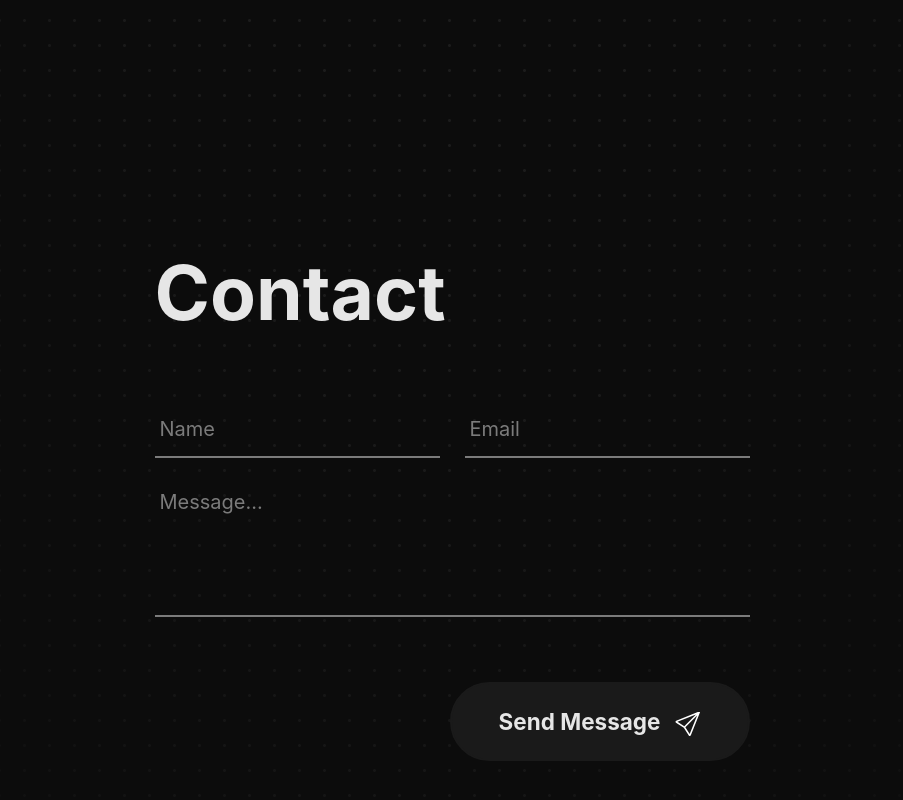
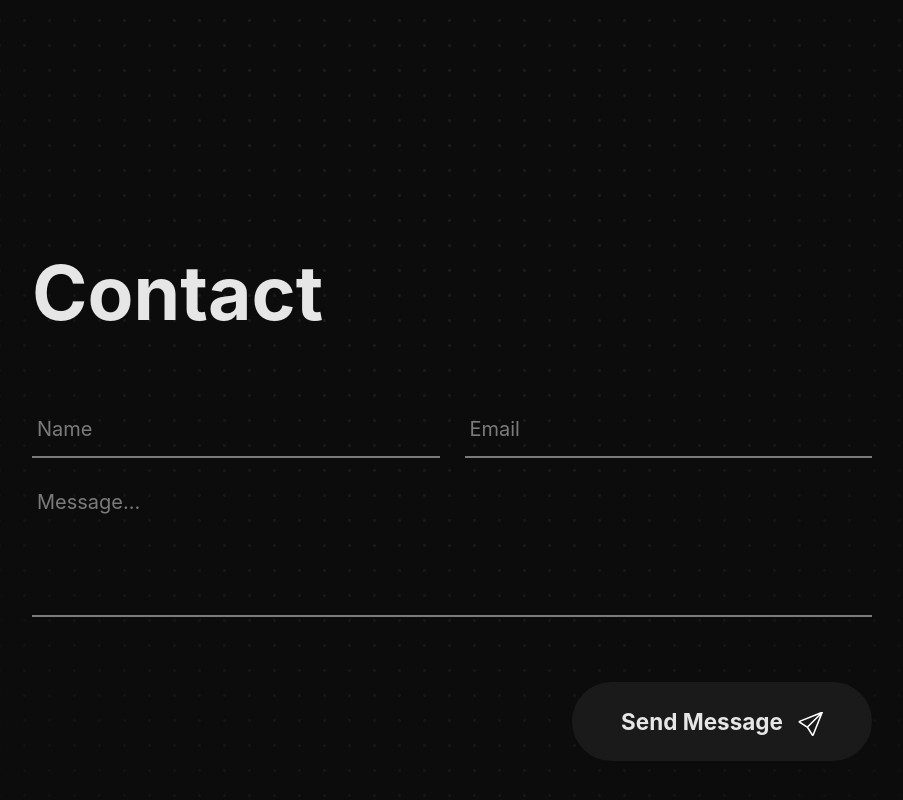
Before and after one commit to xWil/wil.gg-v2, a React (Vite) app: page / in a window 1280 px wide. Shown: the part 3242-4042 px from the top of the page, without its empty margins (188-1091 px from the left). Built offline with nearby package versions, Linux system fonts and the light colour scheme.

Commit message:
Fixed sizing issues

```diff
--- a/src/components/common/SectionTitle.tsx
+++ b/src/components/common/SectionTitle.tsx
@@ -1,6 +1,6 @@
 function SectionTitle({ title }: {title: string}) {
     return (
-        <span className="w-fit xs:max-sm:text-center text-5xl md:text-4xl lg:text-6xl 4xl:text-7xl text-text-primary font-bold mb-12 md:mb-16 transition-colors duration-500 hover:text-text-favourite">{title}</span>
+        <span className="w-fit xs:max-sm:text-center text-4xl md:text-5xl lg:text-6xl 4xl:text-7xl text-text-primary font-bold mb-12 md:mb-16 transition-colors duration-500 hover:text-text-favourite">{title}</span>
     )
 }
 
--- a/src/components/contact/Contact.tsx
+++ b/src/components/contact/Contact.tsx
@@ -1,6 +1,6 @@
 import SectionTitle from "../common/SectionTitle.tsx";
-import ContactField from "../common/ContactField.tsx";
-import SendButton from "../common/SendButton.tsx";
+import ContactField from "./ContactField.tsx";
+import SendButton from "./SendButton.tsx";
 import * as React from "react";
 
 function Contact() {
@@ -27,7 +27,7 @@ function Contact() {
 
     return (
         <section id="contact" className="min-h-screen pb-16 pt-32 px-4 md:px-8 lg:px-16 xl:px-24 flex flex-col items-center justify-center">
-            <div className="flex flex-col mx-8 md:mx-16 lg:mx-24 xl:mx-32 w-fit h-fit min-w-[50%]">
+            <div className="flex flex-col h-fit w-full max-w-[clamp(20rem,80vw,42rem)]">
                 <SectionTitle title="Contact"/>
                 <form noValidate={true} onSubmit={handleSubmit} className="flex flex-col gap-5">
                     <div className="flex max-sm:flex-col gap-5 w-full">
--- a/src/components/common/SendButton.tsx
+++ b/src/components/contact/SendButton.tsx
@@ -1,11 +1,11 @@
 function SendButton() {
     return (
         <div className="mt-8 flex justify-center sm:justify-end">
-            <button className="relative overflow-hidden w-full sm:w-auto min-w-60 bg-background-light border-background-light border-2 text-text-primary text-sm sm:text-[1rem] md:text-lg font-bold py-4 px-4 rounded-full
+            <button className="relative overflow-hidden w-fit sm:min-w-60 bg-background-light border-background-light border-2 text-text-primary text-sm sm:text-[1rem] md:text-lg font-bold py-4 px-4 rounded-full
             transition-all duration-200 hover:border-background-light-hover active:border-text-secondary">
                         <span className="relative z-10 flex items-center justify-center gap-3">
                             Send Message
-                            <img src="/icons/send.svg" alt="send" className="w-5 h-5 translate-y-0.5"/>
+                            <img src="/icons/send.svg" alt="send" className="w-4 h-4 sm:w-5 sm:h-5 translate-y-0.5"/>
                         </span>
             </button>
         </div>
```
Also changed, not shown: src/components/contact/ContactField.tsx (renamed from src/components/common/ContactField.tsx).
